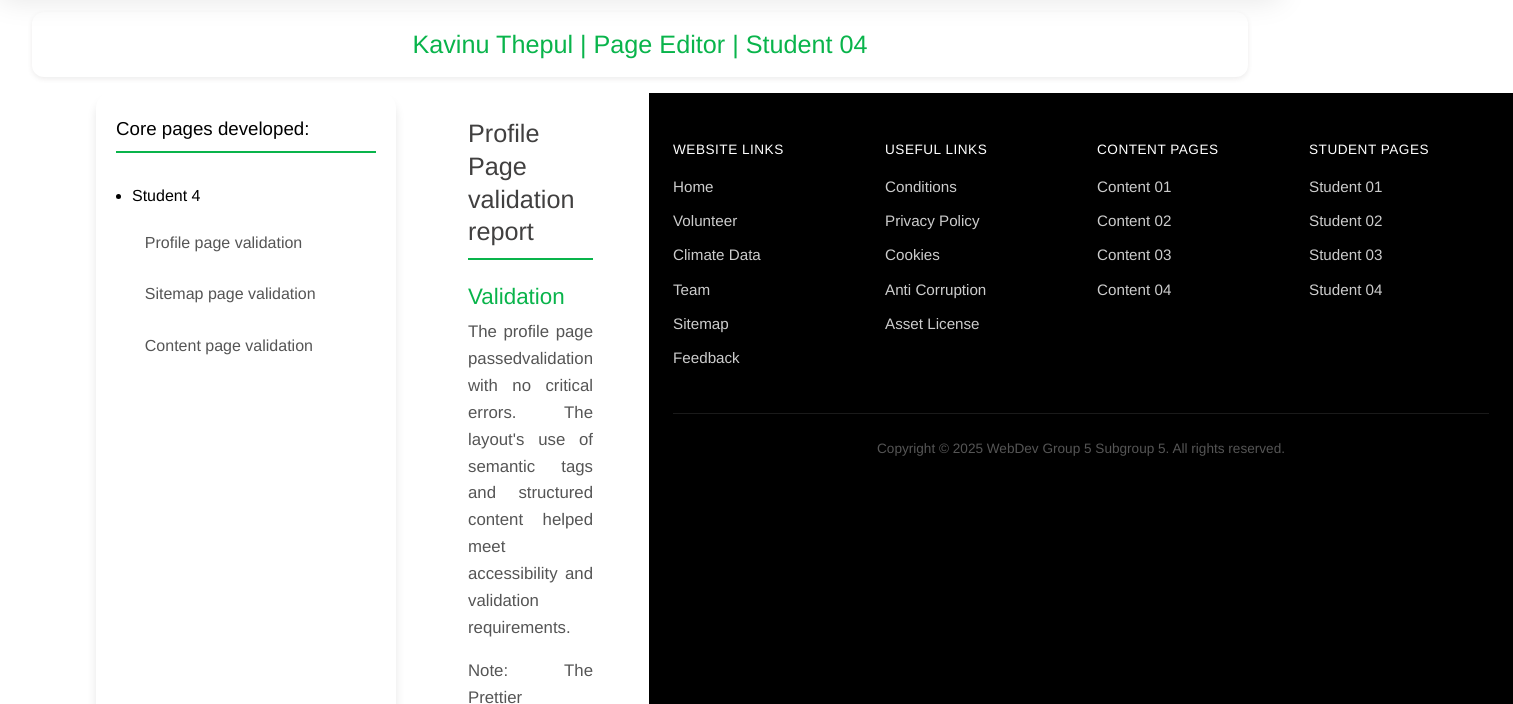
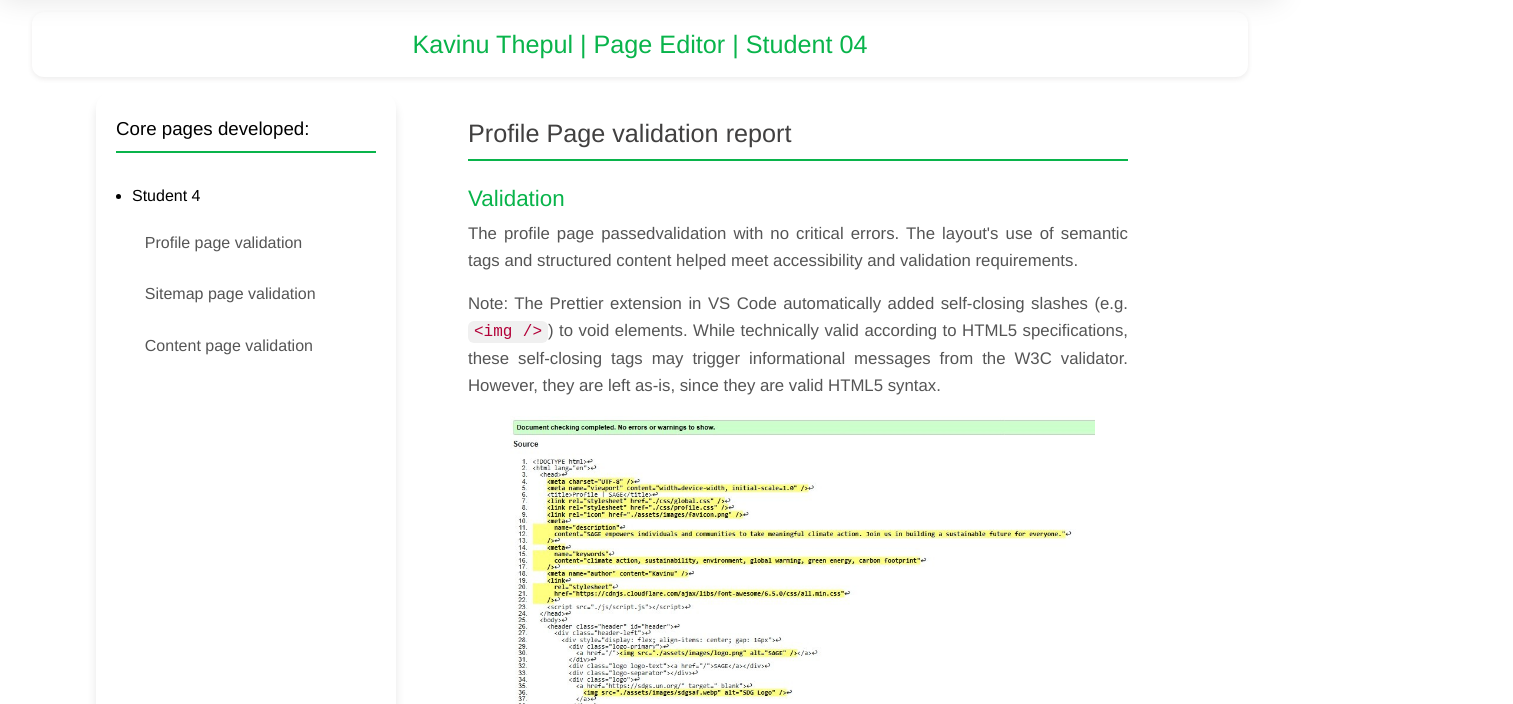
Before and after one commit to thev1ndu/thev1ndu.github.io, a plain HTML site: page validation_ST4.html in a window 1280 px wide. Shown: the part 80-784 px from the top of the page, 1513 px wide, since content can reach past the window. Drawn offline with Linux system fonts and the light colour scheme; a web font is replaced by a local one.

Commit message:
Update header and footer

```diff
--- a/validation_ST4.html
+++ b/validation_ST4.html
@@ -11,7 +11,7 @@
     <!-- External stylesheet for global styles -->
     <link rel="stylesheet" href="./css/global.css" />
     <!-- External stylesheet for pageEditor_validator_ST4 styles -->
-    <link rel="stylesheet" href="./css/pageEditor_validator_ST4.css">
+    <link rel="stylesheet" href="./css/pageEditor_validator_ST4.css" />
     <!-- Favicon for browser tab icon -->
     <link rel="icon" href="./assets/images/favicon.png" />
 
@@ -204,7 +204,9 @@
               Student 4: Page Editor
             </p>
           </section>
-</main>
+        </div>
+      </main>
+    </div>
 
     <!-- Scroll to top button (appears when user scrolls down) -->
     <button
```
Also changed, not shown: pageEditor_ST4.html (+2 -1 lines).
